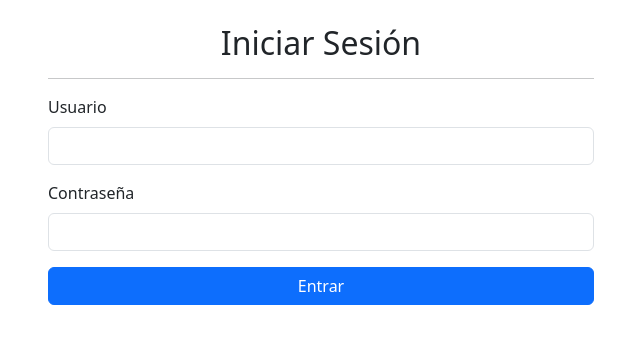
After one commit to AxelDuranRoblero/SoftwareApp-v2, a Django app: page /login/ in a window 1280 px wide. The commit adds this page. Shown: the top 344 px of the page, without its empty margins (319-959 px from the left). Run offline with Django 5.2, Linux system fonts and the light colour scheme.

Commit message:
Añadiendo sistema de login con Bootstrap

```diff
--- /dev/null
+++ b/ItemApp/templates/base.html
@@ -0,0 +1,23 @@
+<!doctype html>
+<html lang="es">
+<head>
+  <meta charset="utf-8">
+  <meta name="viewport" content="width=device-width, initial-scale=1">
+  <title>{% block title %}SoftwareApp{% endblock %}</title>
+  <link href="https://cdn.jsdelivr.net/npm/bootstrap@5.3.3/dist/css/bootstrap.min.css"
+        rel="stylesheet"
+        integrity="sha384-QWTKZyjpPEjISv5WaRU9OFeRpok6YctnYmDr5pNlyT2bRjXh0JMhjY6hW+ALEwIH"
+        crossorigin="anonymous">
+</head>
+<body>
+
+  <div class="container mt-4">
+    {% block content %}
+    {% endblock %}
+  </div>
+
+  <script src="https://cdn.jsdelivr.net/npm/bootstrap@5.3.3/dist/js/bootstrap.bundle.min.js"
+          integrity="sha384-YvpcrYf0tY3lHB60NNkmXc5s9fDVZLESaAA55NDzOxhy9GkcIdslK1eN7N6jIeHz"
+          crossorigin="anonymous"></script>
+</body>
+</html>
--- /dev/null
+++ b/ItemApp/templates/login.html
@@ -0,0 +1,36 @@
+{% extends 'base.html' %}
+
+{% block title %}Iniciar Sesión{% endblock %}
+
+{% block content %}
+<div class="row">
+  <div class="col-md-6 offset-md-3">
+
+    <h2 class="text-center">Iniciar Sesión</h2>
+    <hr>
+
+    <form method="POST">
+      {% csrf_token %}
+
+      {% if form.errors %}
+        <div class="alert alert-danger">
+          Tu nombre de usuario o contraseña no son correctos.
+        </div>
+      {% endif %}
+
+      <div class="mb-3">
+        <label for="id_username" class="form-label">Usuario</label>
+        <input type="text" name="username" class="form-control" id="id_username" required>
+      </div>
+
+      <div class="mb-3">
+        <label for="id_password" class="form-label">Contraseña</label>
+        <input type="password" name="password" class="form-control" id="id_password" required>
+      </div>
+
+      <button type="submit" class="btn btn-primary w-100">Entrar</button>
+    </form>
+
+  </div>
+</div>
+{% endblock %}
--- a/SoftwareApp/settings.py
+++ b/SoftwareApp/settings.py
@@ -148,3 +148,6 @@ MIDDLEWARE = [
 # https://docs.djangoproject.com/en/5.2/ref/settings/#default-auto-field
 
 DEFAULT_AUTO_FIELD = 'django.db.models.BigAutoField'
+
+LOGIN_REDIRECT_URL = '/'
+LOGOUT_REDIRECT_URL = '/'
--- a/SoftwareApp/urls.py
+++ b/SoftwareApp/urls.py
@@ -1,12 +1,15 @@
-
-
 from django.contrib import admin
 from django.urls import path
+from ItemApp import views as item_views
 
-from ItemApp import views as item_views
+from django.contrib.auth import views as otras_views
 
 urlpatterns = [
     path('admin/', admin.site.urls),
+    path('', item_views.vista_inicio, name='inicio'),
+    path('login/', otras_views.LoginView.as_view(
+        template_name='login.html'
+    ), name='login'),
 
-    path('', item_views.vista_inicio, name='inicio'),
+    path('logout/', otras_views.LogoutView.as_view(), name='logout'),
 ]
--- /dev/null
+++ b/requirements.txt
@@ -0,0 +1,5 @@
+Django
+gunicorn
+PyMySQL
+dj-database-url
+whitenoise
```
Also changed, not shown: ItemApp/templates/inicio.html (+31 -10 lines).
